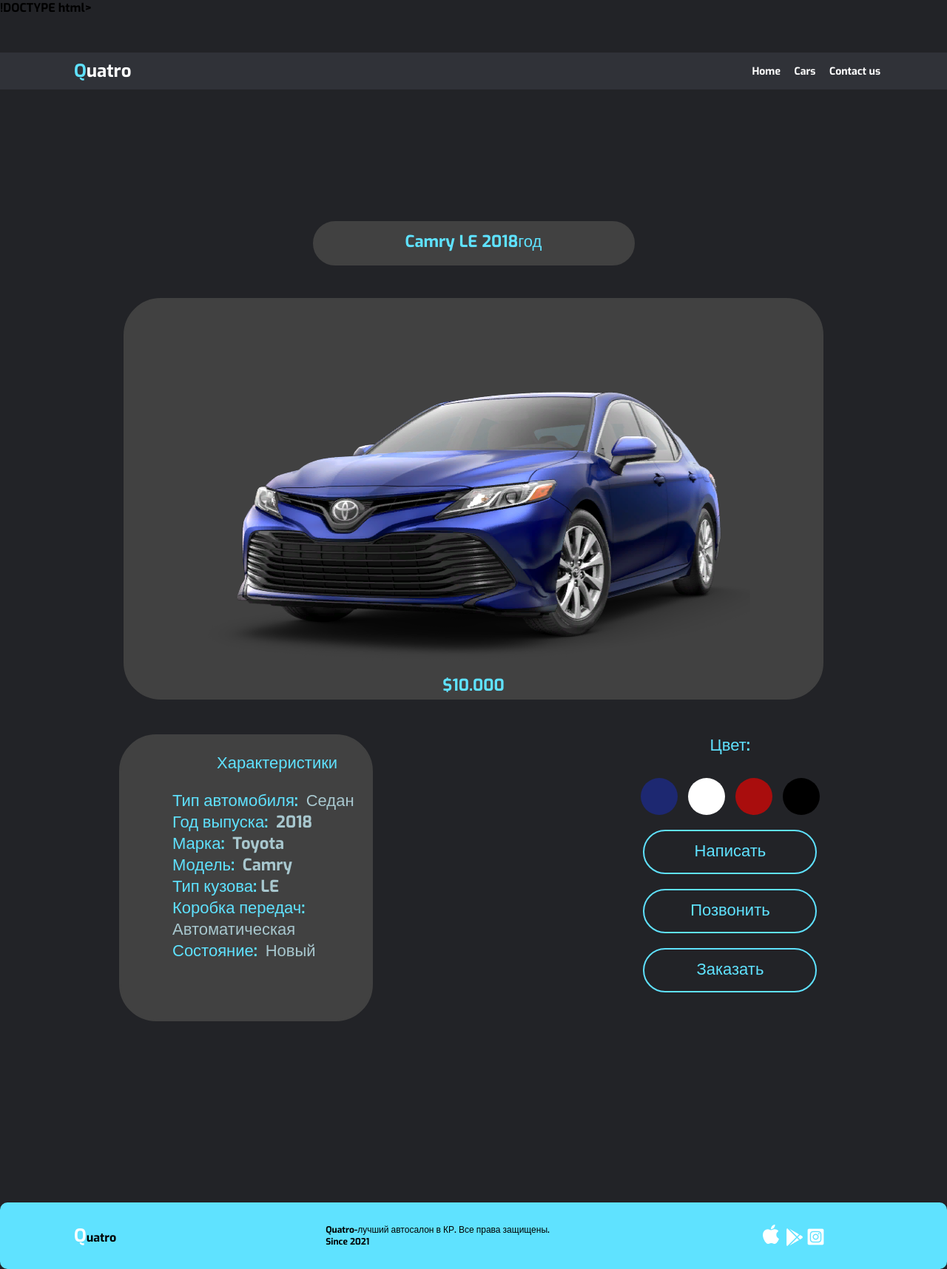
After one commit to BlackZan1/task-from-college, a Django app: template templates/details.html in a window 1280 px wide. The commit adds this page. Shown: the whole page at 74% size. Run offline with Django 3.2, Linux system fonts and the light colour scheme; the template is opened without the code that fills it, so the values that code supplies are empty.

Commit message:
new commit

```diff
--- a/quatro_app/urls.py
+++ b/quatro_app/urls.py
@@ -26,7 +26,8 @@
     path('admin/', admin.site.urls),
     path('api/cars', include('cars.api.urls')),
     path('', MainPage, name="main_page"),
-    path('list', ListPage, name="list_page")
+    path('list', ListPage, name="list_page"),
+    path('details', ListPage, name="details_page")
 ]
 
 urlpatterns += staticfiles_urlpatterns()
--- a/quatro_app/views.py
+++ b/quatro_app/views.py
@@ -9,3 +9,8 @@
     print(request)
 
     return render(request, 'list.html', {})
+
+def DetailsPage(request):
+    print(request)
+
+    return render(request, 'details.html', {})
--- /dev/null
+++ b/static/css/stylecardetails.css
@@ -0,0 +1,302 @@
+body{
+    margin: 0px;
+    font-family: 'Exo', sans-serif;
+    background: #222327;
+
+}
+
+/* HEADER */
+.header2{
+     font-size: 24px;
+     box-sizing: border-box;
+     height: 55px;
+     width: auto;
+     margin-top: 50px;
+
+
+}
+.q{
+    color: #5FE2FF;
+
+
+}
+
+.logo{
+    display: flex;
+    justify-content: space-between;
+    align-items: center;
+    background: #303238;
+    /* padding-top:10px; */
+    /* padding-bottom: 10PX; */
+    color: #fff;
+    height: 50px;
+}
+
+
+p{
+    margin-left: 100px;
+}
+
+.nav{
+
+    font-size: 14px;
+    margin-right: 75px;
+
+}
+.nav__link{
+    color: #fff;
+
+    padding-right: 15px;
+    text-decoration: none;
+    opacity: 1;
+    transition: opacity .1s linear;
+}
+.nav__link:hover{
+    text-decoration:none;
+    opacity: 1;
+    color: #5FE2FF;
+}
+
+
+
+
+/* CONTENT */
+
+
+.content{
+    box-sizing: border-box;
+    height: 1500px;
+    width: 100%;
+}
+
+.conteiner{
+    width: 100%;
+    max-width: 958px;
+    margin: 0 auto;
+}
+
+.intro1{
+    box-sizing: border-box;
+    width: 100%;
+    height: 242px;
+    /* text-align: center; */
+    display: flex;
+    justify-content: center;
+}
+
+.name_car{
+    background: #414141 ;
+    color: #5FE2FF;
+    font-size: 22px;
+    margin-top: 173px;
+    border: 2px solid;
+    border-color: #414141;
+    border-radius: 50px;
+    box-sizing: border-box;
+    width: 435px;
+    height: 60px;
+    padding-top: 11px;
+    text-align: center;
+
+}
+
+/* photo */
+
+.intro2{
+    box-sizing: border-box;
+    width: 100%;
+    height: 590px;
+    display: flex;
+    justify-content: center;
+    margin-top: 35px;
+}
+
+.photo{
+    box-sizing: border-box;
+    width: 946px;
+    height: 543px;
+    border: 2px solid;
+    border-radius: 50px;
+    border-color: #414141;
+    text-align: center;
+    padding-top: 100px;
+    background: #414141;
+}
+.price{
+    color: #5FE2FF;
+    font-size: 22px;
+    margin-bottom: 15px;
+}
+
+/* intro3 */
+
+.intro3{
+    box-sizing:border-box ;
+    width: 100%;
+    height: 665px;
+    display: flex;
+    justify-content: space-between;
+
+}
+
+.characteristic{
+    font-family: 'Exo', sans-serif;
+    font-size: 22px;
+    box-sizing: border-box;
+    width: 559px;
+    height: 388px;
+    border: 2px solid;
+    border-radius: 50px;
+    border-color: #414141;
+    background: #414141;
+     /* text-align: center;  */
+    /* margin-left: 203px; */
+    padding-left: 30px;
+
+}
+li{
+    list-style-type: none;
+}
+.char__link0{
+    color: #5FE2FF;
+    font-size: 22px;
+    /* margin-right: 150px; */
+}
+.char__link{
+    color: #5FE2FF;
+ padding-bottom: 55px;
+}
+.char__link2{
+    color: #A8C7CE;
+    margin-left: 5px;
+     padding-top: 25px;
+}
+
+
+.char__link2_2{
+    box-sizing: border-box;
+    width: 100%;
+    height: 420px;
+     margin-left: 50px;
+}
+
+.color{
+    font-size: 22px;
+    color: #5FE2FF;
+    text-align: center;
+    margin-left: 300px;
+}
+.colors{
+   display:flex;
+   justify-content: center;
+   margin-top: 30px;
+   margin-left: 300px;
+
+
+}
+.colors__link__blue{
+     box-sizing: border-box;
+    width: 50px;
+    height: 50px;
+    border: 1px ;
+    border-radius: 50%;
+     margin-right: 14px;
+    background: #1D2871;
+
+
+
+}
+.colors__link__white{
+    box-sizing: border-box;
+    width: 50px;
+    height: 50px;
+    border: 1px ;
+    border-radius: 50%;
+    margin-right: 14px;
+    background: #ffffff;
+
+}
+.colors__link__red{
+    box-sizing: border-box;
+    width: 50px;
+    height: 50px;
+    border: 1px ;
+    border-radius: 50%;
+    margin-right: 14px;
+    background: #A90D0D;
+
+}
+.colors__link__black{
+    box-sizing: border-box;
+    width: 50px;
+    height: 50px;
+    border: 1px ;
+    border-radius: 50%;
+    background: #000000;
+}
+
+.connection{
+    text-align: center;
+    display: flex;
+    flex-direction: column;
+    margin-left: 100px;
+}
+.colors__link2{
+    font-size: 22px;
+    font-family:'Exo', sans-serif;
+    color: #5FE2FF;
+    box-sizing: border-box;
+    width: 235px;
+    height: 60px;
+    border: 2px solid #5FE2FF;
+    border-radius: 50px;
+    padding-top: 12px;
+    text-decoration: none;
+    margin-top: 20px;
+    margin-left: 215px;
+    opacity: 1;
+    transition: opacity .1s linear ;
+}
+.colors__link2:hover{
+    background: #5FE2FF;
+    color:#ffffff;
+}
+
+/* FOOTER */
+
+.footer{
+    box-sizing: border-box;
+    height: 90px;
+    width: auto;
+    background:#5FE2FF ;
+    border-top-left-radius:0px ;
+    border-top-right-radius: 0px;
+    display: flex;
+    justify-content: space-between;
+    border-radius: 10px;
+
+}
+
+.q_2{
+    color: #fff;
+    font-size: 24px;
+}
+
+.footer__link2{
+
+    font-size: 12px;
+    color: black;
+}
+.footerinner{
+    width: 100%;
+    display: flex;
+    justify-content: space-between;
+    align-items: center;
+}
+
+.iconsnav{
+    margin-right: 165px;
+}
+.br{
+   color: red;
+}
--- /dev/null
+++ b/templates/details.html
@@ -0,0 +1,110 @@
+!DOCTYPE html>
+<html lang="en">
+<head>
+    <meta charset="UTF-8">
+    <meta http-equiv="X-UA-Compatible" content="IE=edge">
+    <meta name="viewport" content="width=device-width, initial-scale=1.0">
+    <link rel="stylesheet" href="static/css/stylecardetails.css">
+    <link rel="preconnect" href="https://fonts.gstatic.com">
+    <link href="https://fonts.googleapis.com/css2?family=Exo:wght@700&display=swap" rel="stylesheet">
+    <title>Quatro</title>
+</head>
+<body>
+
+
+    <header class="header">
+        <div class="header2">
+            <div class="logo">
+                <p>
+                    <span class="q">Q</span>uatro
+                </p>
+                <nav class="nav">
+                    <a class="nav__link" href="/">Home</a>
+                    <a class="nav__link" href="/list">Cars</a>
+                    <a class="nav__link" href="#">Contact us</a>
+                </nav>
+            </div>
+
+        </div>
+    </header>
+
+
+    <div class="content">
+        <div class="conteiner">
+             <div class="intro1">
+                 <div class="name_car">
+                Camry LE 2018год
+                 </div>
+            </div>
+
+        <div class="intro2">
+            <div class="photo">
+                <img src="static/image/image 5.png" alt="" width="748" height="407" >
+                <div class="price">
+                    $10.000
+                </div>
+            </div>
+
+        </div>
+
+        <div class="intro3">
+            <div class="characteristic">
+                <p class="char__link0">Характеристики</p>
+                <ul>
+                <li><span class="char__link">Тип автомобиля:</span><span class="char__link2"> Седан</span> </li>
+                <li><span class="char__link">Год выпуска:</span><span class="char__link2"> 2018</span> </li>
+                <li><span class="char__link">Марка: </span><span class="char__link2"> Toyota</span> </li>
+                <li><span class="char__link">Модель:</span><span class="char__link2"> Camry</span> </li>
+                <li><span class="char__link">Тип кузова:</span><span class="char__link2">LE</span> </li>
+                <li><span class="char__link">Коробка передач:</span><span class="char__link2"> Автоматическая</span></li>
+                <li><span class="char__link">Состояние:</span> <span class="char__link2"> Новый</span></li>
+                </ul>
+            </div>
+
+            <div class="char__link2_2">
+                <div class="color">Цвет:</div>
+
+                <div class="colors">
+                    <div class="colors__link__blue"></div>
+                    <div class="colors__link__white"></div>
+                    <div class="colors__link__red" ></div>
+                    <div class="colors__link__black"></div>
+                </div>
+
+                <div class="connection">
+                    <a class="colors__link2" href="#">Написать</a>
+                    <a class="colors__link2" href="#">Позвонить</a>
+                    <a class="colors__link2" href="#">Заказать</a>
+                </div>
+
+            </div>
+
+
+            </div>
+        </div>
+    </div>
+
+    <footer class="footer">
+        <div class="footerinner">
+        <div class="footer__link">
+            <p>
+            <span class="q_2">Q</span>uatro
+            </p>
+        </div>
+
+        <div class="footer__link2">
+            Quatro-лучший автосалон в КР.
+            Все права защищены.<br class="br">Since 2021
+        </div>
+        <div class="iconsnav">
+            <a href=""><img src="static/image/apple.png" alt=""></a>
+            <a href=""><img src="static/image/play-store.png" alt=""></a>
+            <a href=""><img src="static/image/instagram.png" alt=""></a>
+        </div>
+        </div>
+    </footer>
+
+
+
+</body>
+</html>
```
Also changed, not shown: static/css/autosalonstyle.css (+8 -6 lines), static/css/style.css (+38 -23 lines), templates/index.html (+10 -6 lines), templates/list.html (+32 -32 lines), static/image/570.png (added), static/image/MacBook Pro - 1.png (deleted), static/image/fit.png (added), static/image/image 5.png (added), static/image/large-1-removebg-preview.png (added), static/image/x7.png (added), 3 other files.
